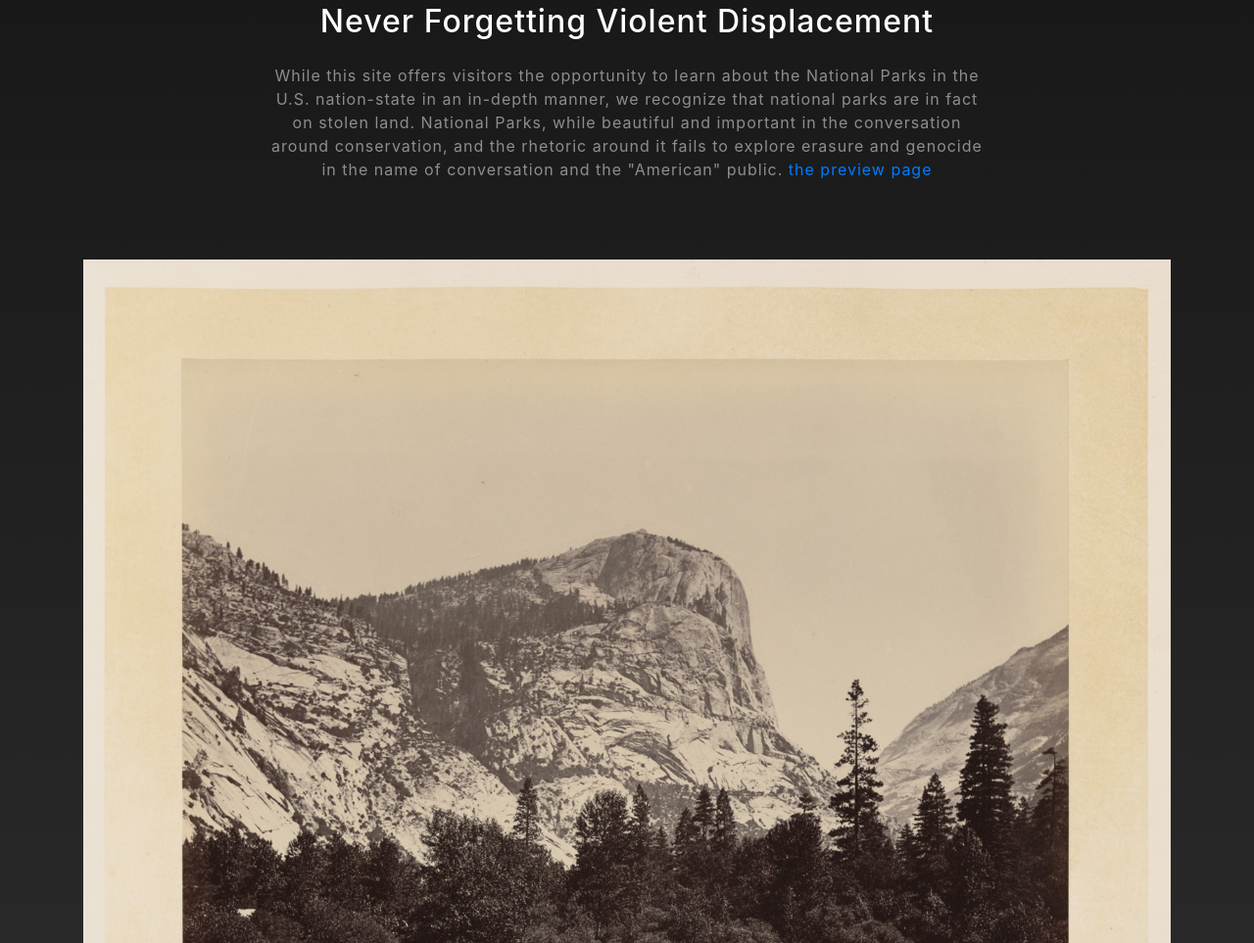
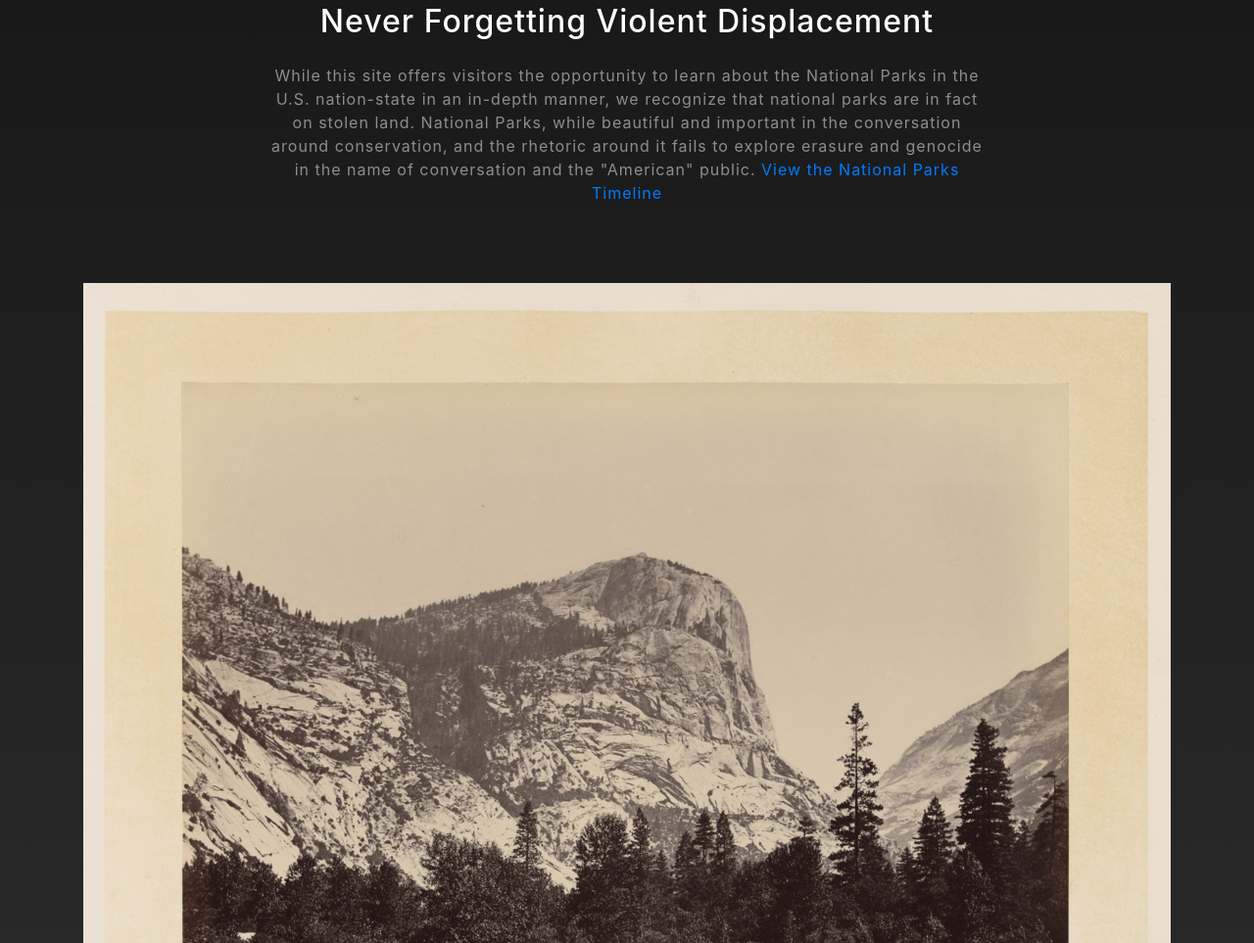
Before and after one commit to laurenelizabethreine/MappingLand, a website with bundled scripts: page index.html in a window 1280 px wide. Shown: the part 957-1920 px from the top of the page at 98% size. Built offline with nearby package versions, Linux system fonts and the light colour scheme.

Commit message:
Update index.html

```diff
--- a/index.html
+++ b/index.html
@@ -68,7 +68,7 @@
           <div class="col-lg-8 mx-auto">
             <h2 class="text-white mb-4">Never Forgetting Violent Displacement</h2>
             <p class="text-white-50">While this site offers visitors the opportunity to learn about the National Parks in the U.S. nation-state in an in-depth manner, we recognize that national parks are in fact on stolen land. National Parks, while beautiful and important in the conversation around conservation, and the rhetoric around it fails to explore erasure and genocide in the name of conversation and the "American" public.
-              <a href="timeline.html">the preview page</a></p>
+              <a href="timeline.html">View the National Parks Timeline</a></p>
           </div>
         </div>
         <img src="img/Watkins_Yosemite1865.jpeg" class="img-fluid" alt="">
```
